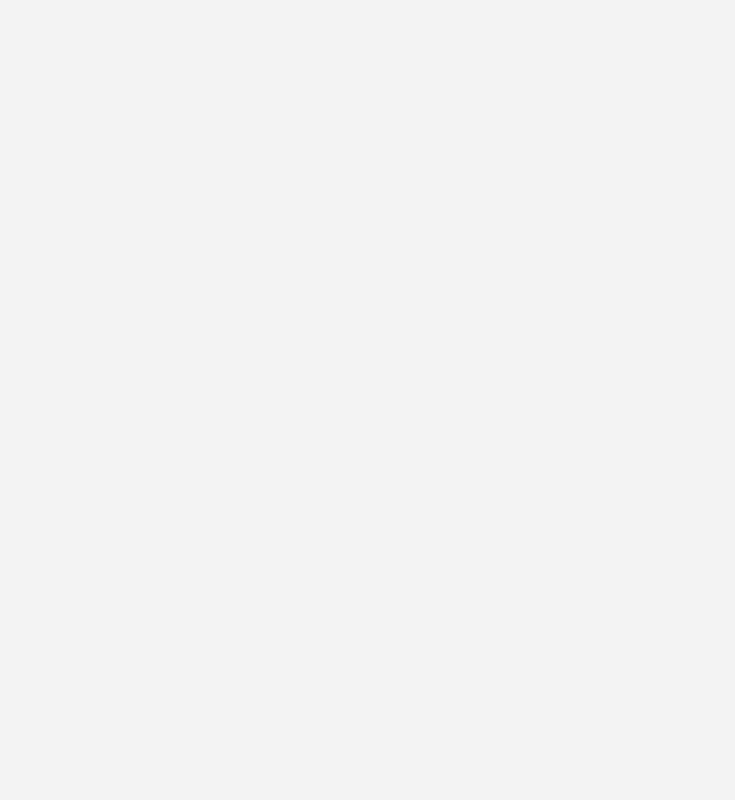
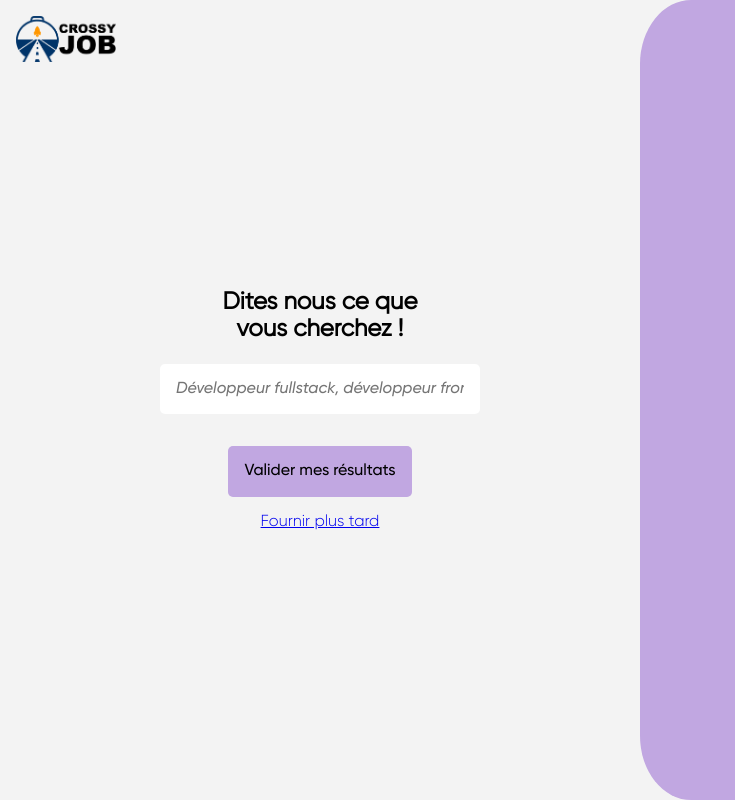
Before and after one commit to CrossyJob-YNOV/CrossyJob-Front, a Nuxt app: page /tags-select in a window 1280 px wide. Before the commit this address had no page. Shown: the whole page, without its empty margins (0-735 px from the left). Built offline with nearby package versions, Linux system fonts and the light colour scheme.

Commit message:
feat(tag-select): create tag select page

```diff
--- /dev/null
+++ b/pages/tags-select.vue
@@ -0,0 +1,214 @@
+<template>
+  <div class="tag-select">
+    <div class="tag-select__header">
+      <div class="tag-select__logo">
+        <img src="/images/Logo-Crossy-Job.png" alt="logo" />
+      </div>
+    </div>
+
+    <div class="tag-select__grid">
+      <div class="tag-select__grid__content">
+        <h2>
+          Dites nous ce que <br />
+          vous cherchez !
+        </h2>
+
+        <form>
+          <div class="input--wrapper">
+            <input
+              ref="search"
+              type="text"
+              @keyup="computeSearch"
+              placeholder="Développeur fullstack, développeur front-end..."
+            />
+
+            <ul class="tag-search__result">
+              <li v-for="tag of computeTags" :key="tag" @click="addTag">{{tag}}</li>
+            </ul>
+          </div>
+
+          <div class="save-tags">
+            <div class="tag" v-for="(tag, index) of saveTags" :key="index" @click="removeTag(index)">
+                {{ tag }}
+            </div>
+          </div>
+
+          <div class="actions">
+            <button type="submit">Valider mes résultats</button>
+            <nuxt-link to="/">Fournir plus tard</nuxt-link>
+          </div>
+        </form>
+      </div>
+
+      <div class="tag-select__grid__illustration">
+        <div ref="animationElement" class="animation"></div>
+      </div>
+    </div>
+  </div>
+</template>
+
+<script setup>
+import { ref } from 'vue'
+const tags = ['Dev', 'Développeur']
+
+const computeTags = ref([])
+const search = ref('')
+const saveTags = ref([])
+
+const addTag = (e) => {
+    if(saveTags.value.includes(e.target.innerText)) return
+    saveTags.value.push(e.target.innerText)
+}
+
+const removeTag = (index) => {
+    saveTags.value.splice(index, 1)
+    console.log(index, saveTags)
+}
+
+const computeSearch = (e) => {
+    if(e.target.value === "") {
+        computeTags.value = []
+        return
+    }
+    computeTags.value = tags.filter((tag) => tag.includes(e.target.value))
+    console.log(computeTags, e.target.value)
+}
+
+</script>
+
+<style lang="scss" scoped>
+.tag-select {
+  display: grid;
+  grid-template-rows: auto 1fr;
+  min-height: 100vh;
+
+  .input--wrapper {
+    position: relative;
+
+    ul {
+      position: absolute;
+      bottom: 100;
+      box-shadow: 0px 0px 10px -3px rgba($color: #000000, $alpha: .2);
+    }
+  }
+
+  .tag-select__logo {
+    position: absolute;
+    top: 0;
+    left: 0;
+    margin: 1em;
+    img {
+      width: 100px;
+    }
+  }
+  &__header {
+    background: #d8d8d8;
+  }
+
+  &__grid {
+    display: grid;
+    grid-template-columns: 50% 50%;
+    height: 100%;
+
+    &__illustration {
+      border-radius: 8% 0 0 8%;
+
+      background: #c1a7e1;
+      display: grid;
+      place-content: center;
+    }
+
+    &__content {
+      display: flex;
+      flex-direction: column;
+      place-content: center;
+      padding: 10rem;
+
+      h2 {
+        text-align: center;
+      }
+
+      form {
+        display: grid;
+        gap: 1em;
+        grid-template-columns: 1fr;
+        width: 100%;
+
+        .actions {
+          display: flex;
+          flex-direction: column;
+          gap: 1em;
+          align-items: center;
+        }
+
+        input {
+          width: 100%;
+        }
+
+        ul {
+          width: 100%;
+          background: white;
+          list-style: none;
+          box-sizing: border-box;
+          padding: 0;
+          border-radius: 5px;
+          li {
+            padding: 1em;
+            border-radius: 5px;
+            cursor: pointer;
+
+            &:hover {
+              background: #d8d8d8;
+            }
+          }
+        }
+
+        .save-tags {
+            display: flex;
+            flex-direction: row;
+            gap: 1em;
+            flex-wrap: wrap;
+            justify-content: center;
+
+            .tag {
+                background-color: white;
+                padding: .5em;
+                border-radius: 20px;
+                font-weight: bold;
+                cursor: pointer;
+            }
+        }
+
+        .semi-input {
+          display: grid;
+          grid-template-columns: 1fr 1fr;
+          gap: 1em;
+        }
+
+        button {
+          background: #c1a7e1;
+          &:hover {
+            background: #ba9edc;
+          }
+        }
+
+        input {
+          width: 100%;
+          border: 0px;
+          outline: 0;
+          border-radius: 5px;
+          box-sizing: border-box;
+
+          &::placeholder {
+            font-style: italic;
+          }
+        }
+      }
+    }
+    .animation {
+      width: 90%;
+      height: 90%;
+    }
+  }
+}
+</style>
```
